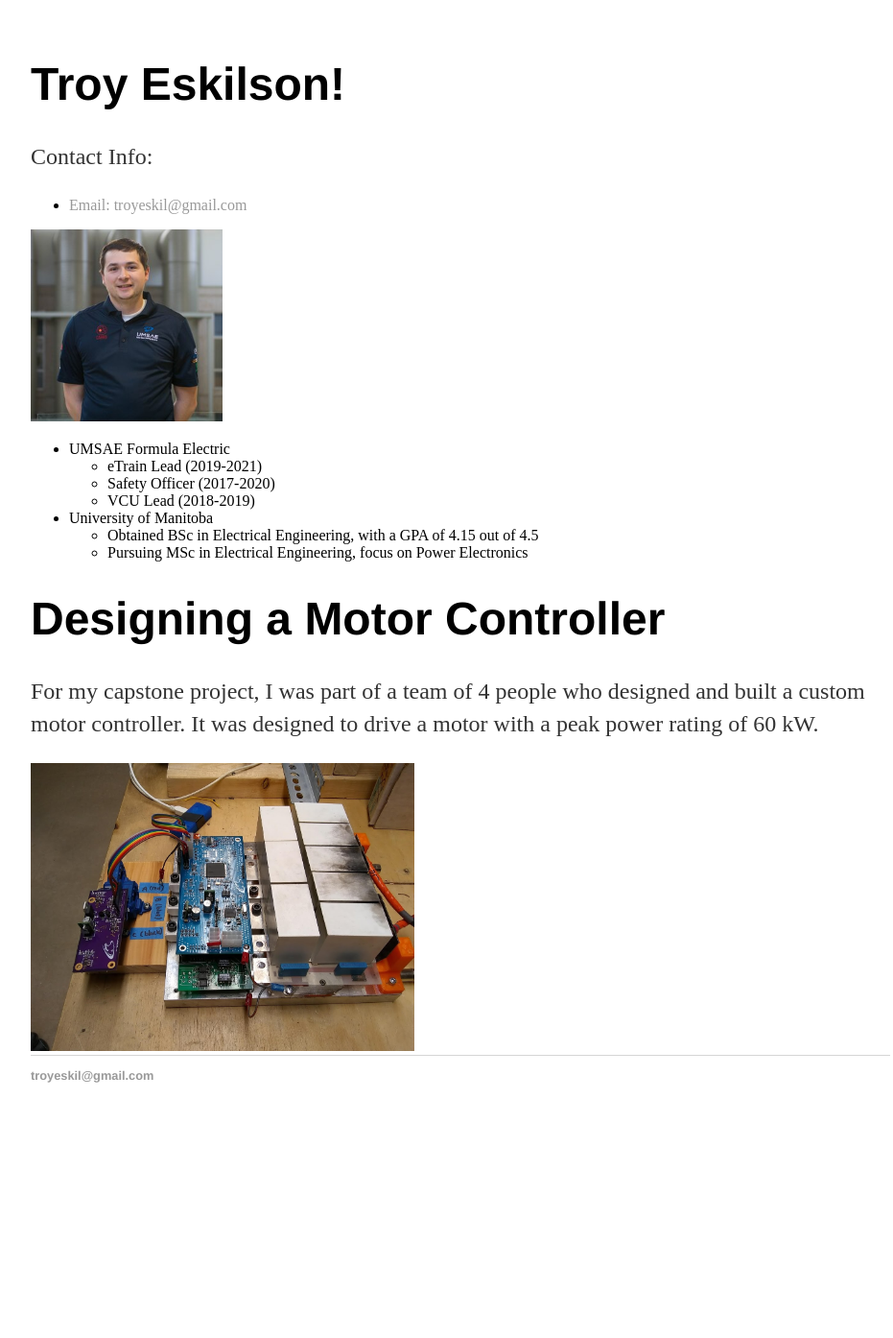
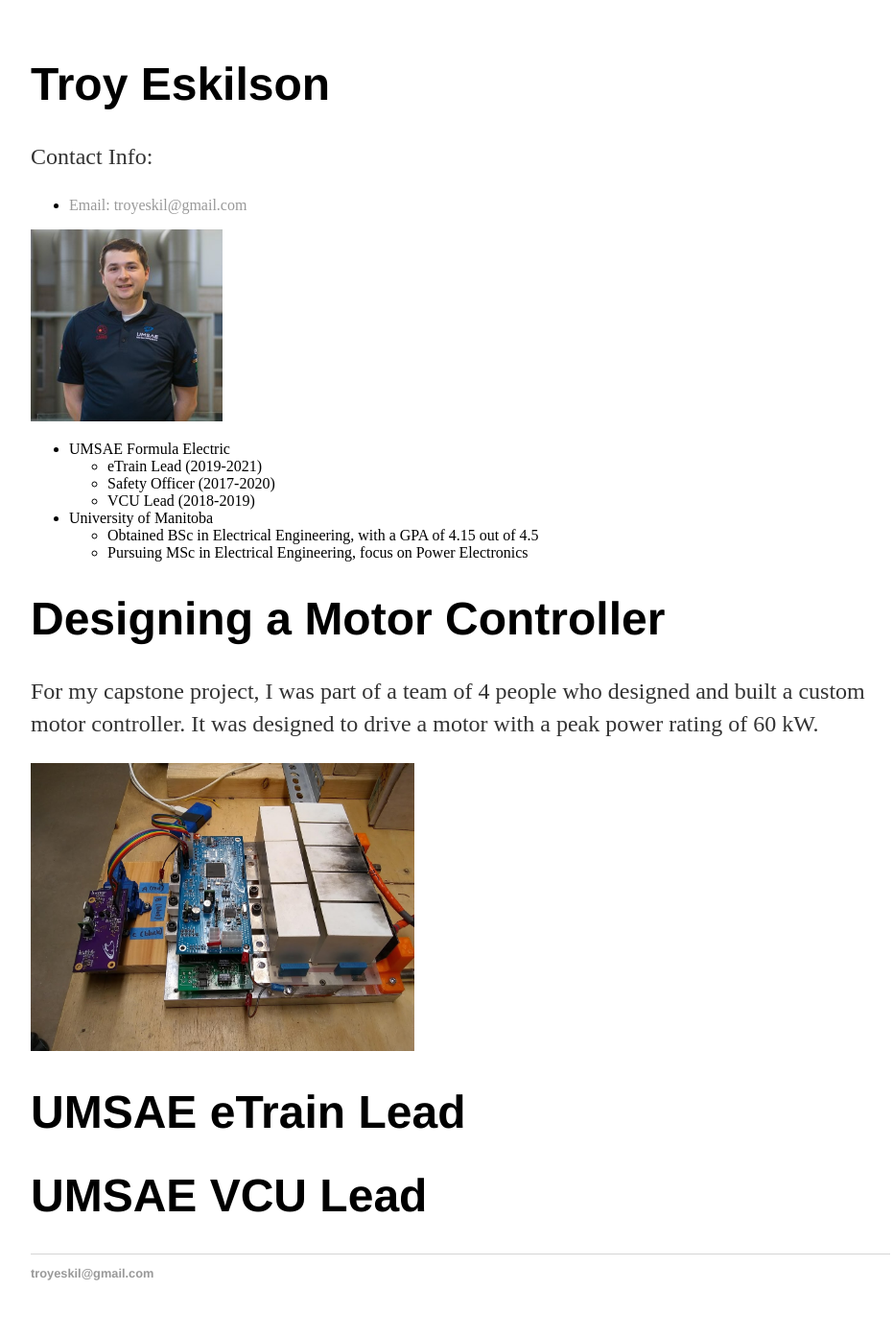
Before and after one commit to eskilsot/eskilsot.github.io, a Jekyll site: the page built from index.html, in a window 1280 px wide. Shown: the whole page at 96% size, without its empty margins (160-1091 px from the left). Built offline with Jekyll 4.4.1, drawn with Linux system fonts in a browser that asks for light colours; before the commit the page ends 1188 px from its top, so only the background shows below that.

Commit message:
Update index.html

```diff
--- a/index.html
+++ b/index.html
@@ -3,7 +3,7 @@
 title: Troy Eskilson
 ---
 <div class="blurb">
-	<h1> Troy Eskilson!</h1>
+	<h1> Troy Eskilson</h1>
 	<p> Contact Info:</p>
 	<ul>
 		<li><a Email: href="mailto:troyeskil@gmail.com"> Email: troyeskil@gmail.com</a></li>
@@ -26,4 +26,6 @@
 	<h1> Designing a Motor Controller</h1>
 	<p> For my capstone project, I was part of a team of 4 people who designed and built a custom motor controller. It was designed to drive a motor with a peak power rating of 60 kW.</p>
 	<img src="images/mc_assembly_v2.jpg" alt="Motor Controller Layout" width="400">
+	<h1> UMSAE eTrain Lead</h1>
+	<h1> UMSAE VCU Lead</h1>
 </div><!-- /.blurb -->
```
